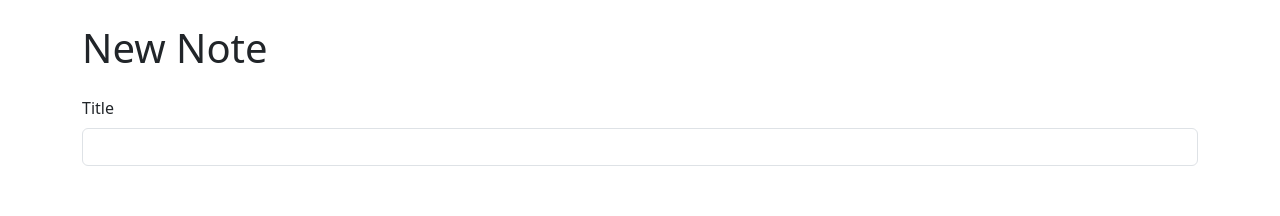
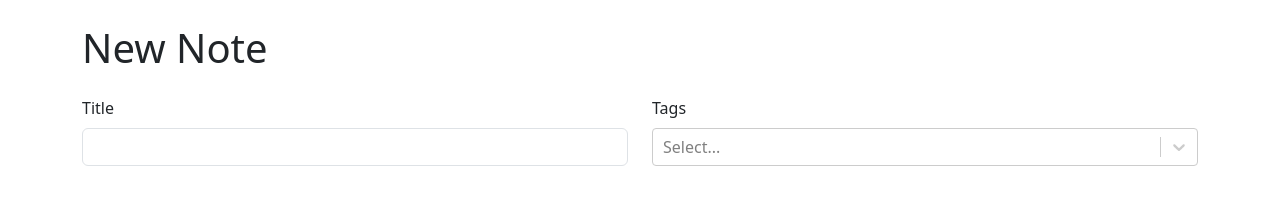
Before and after one commit to EuphieSS/notebook-with-typescript, a React (Create React App) app: page /new in a window 1280 px wide. Shown: the top 216 px of the page. Built offline with nearby package versions, Linux system fonts and the light colour scheme.

Commit message:
Add creatable and selectable tag feature

```diff
--- a/src/NoteForm.tsx
+++ b/src/NoteForm.tsx
@@ -1,4 +1,5 @@
 import { Col, Form, Row, Stack } from "react-bootstrap";
+import CreatableReactSelect from "react-select/creatable";
 
 export function NoteForm() {
   return (
@@ -11,6 +12,12 @@ export function NoteForm() {
               <Form.Control required />
             </Form.Group>
           </Col>
+          <Col>
+            <Form.Group controlId="tags">
+              <Form.Label>Tags</Form.Label>
+              <CreatableReactSelect isMulti />
+            </Form.Group>
+          </Col>
         </Row>
       </Stack>
     </Form>
```
